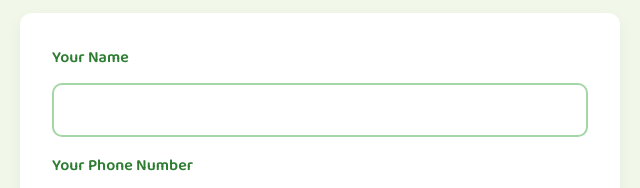
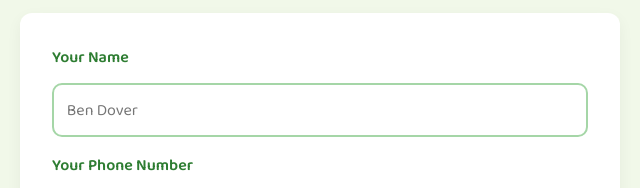
Before and after one commit to goafuel/Nest, a plain HTML site: page index.html in a window 1280 px wide. Shown: the part 1060-1248 px from the top of the page, 320-960 px from the left. Drawn offline with Linux system fonts and the light colour scheme.

Commit message:
Update index.html

```diff
--- a/index.html
+++ b/index.html
@@ -199,7 +199,7 @@
     <h2 style="text-align: center; margin-bottom: 1rem; color: #33691e;">Book Your Party With Us!</h2>
     <form id="bookingForm">
       <label for="name">Your Name</label>
-      <input type="text" id="name" placeholder"Ben Dover" required><label for="phone">Your Phone Number</label>
+      <input type="text" id="name" placeholder="Ben Dover" required><label for="phone">Your Phone Number</label>
   <input type="tel" id="phone" placeholder="9876543210" required>
 
   <label for="email">Your Email</label>
```
